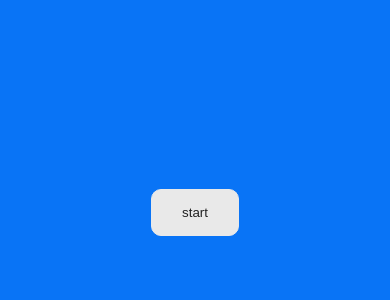
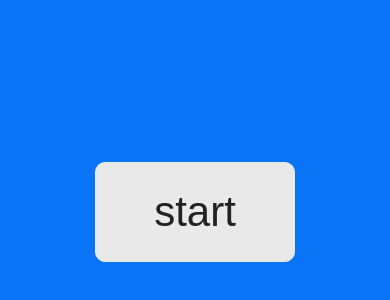
Before and after one commit to V714/septillion-cheeses, a React (Create React App) app: page / in a window 390 px wide. Shown: the part 210-510 px from the top of the page. Built offline with nearby package versions, Linux system fonts and the light colour scheme.

Commit message:
font size

```diff
--- a/src/App.css
+++ b/src/App.css
@@ -37,6 +37,9 @@ body{
 }
 #start_button{
   display: flex;
+  width: 200px;
+  height: 100px;
+  font-size: 42px;
   align-self: center;
   justify-self: center;
   align-items: center;
@@ -54,3 +57,9 @@ body{
   justify-content: center;
   align-items: center;
 }
+
+@media screen and (max-width: 992px) {
+  body {
+    font-size:18px;
+  }
+}
```
